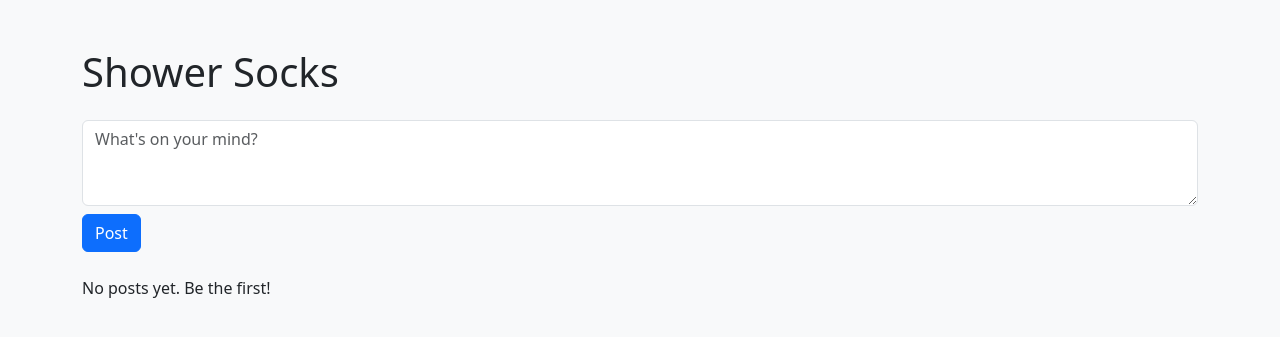
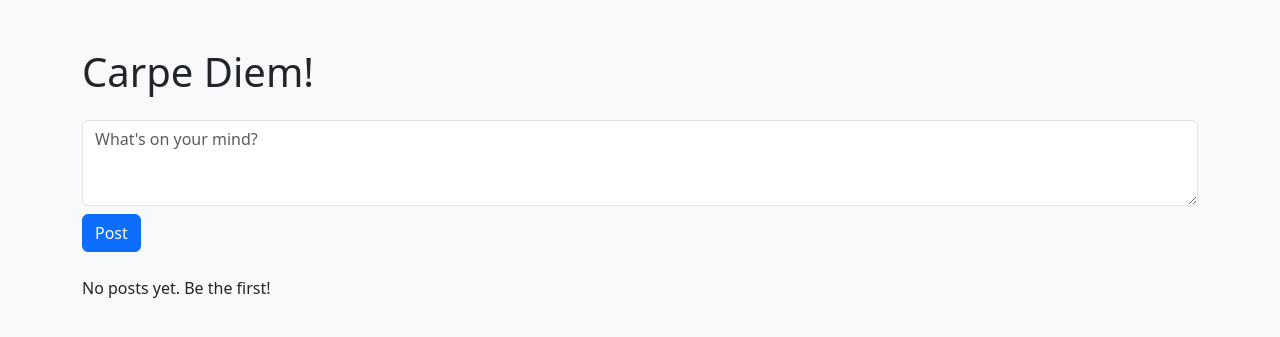
Before and after one commit to Rosie-the-Brilliant/webapp-1, a Flask app: page / in a window 1280 px wide. Shown: the top 337 px of the page. Run offline with Flask 3, Linux system fonts and the light colour scheme; data that the repository does not hold is empty; some libraries are stand-ins or nearby versions.

Commit message:
Update index.html

```diff
--- a/templates/index.html
+++ b/templates/index.html
@@ -8,7 +8,7 @@
 </head>
 <body class="bg-light">
   <div class="container py-5">
-    <h1 class="mb-4">Shower Socks</h1>
+    <h1 class="mb-4">Carpe Diem!</h1>
 
     <form action="/post" method="POST" class="mb-4">
       <textarea name="content" class="form-control" rows="3" placeholder="What's on your mind?" required></textarea>
```
